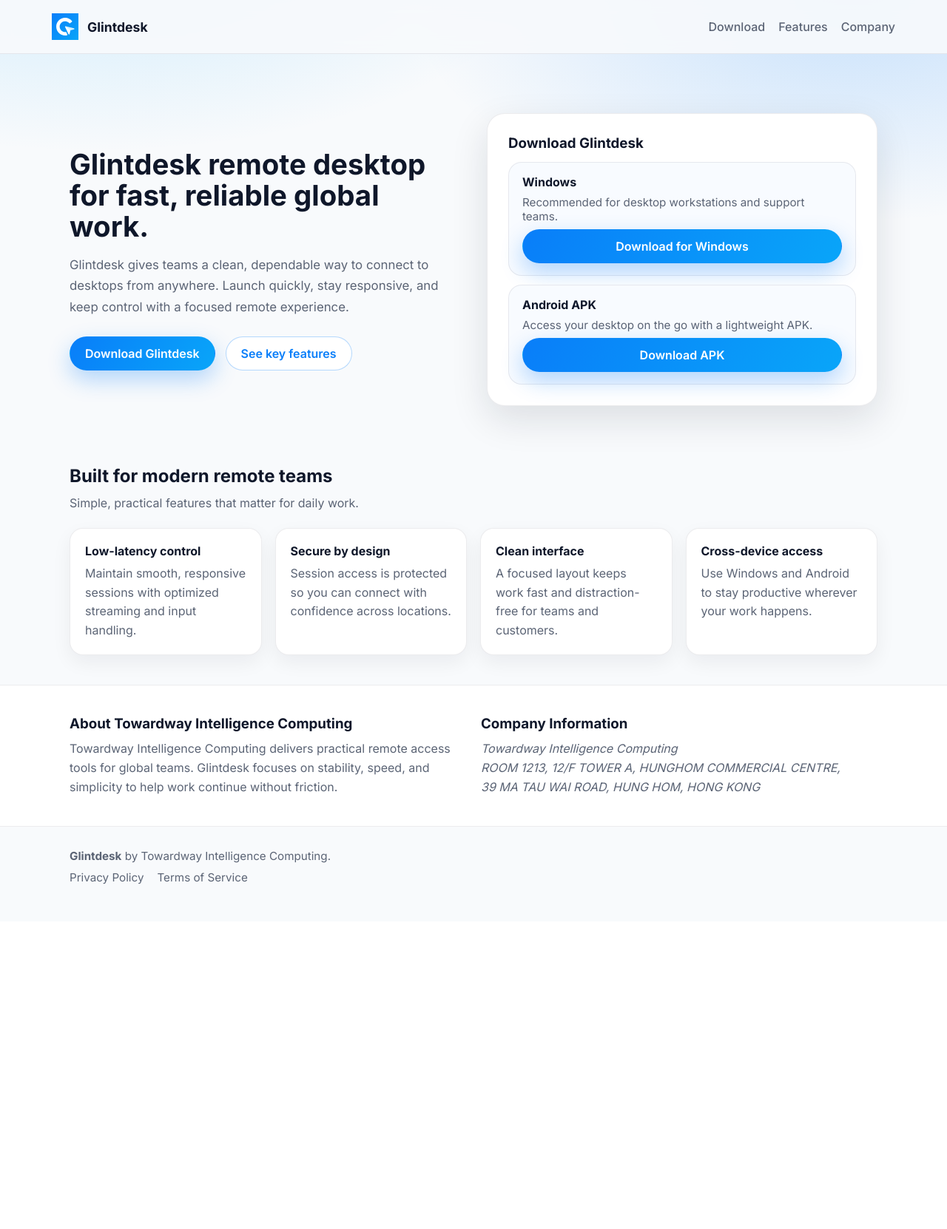
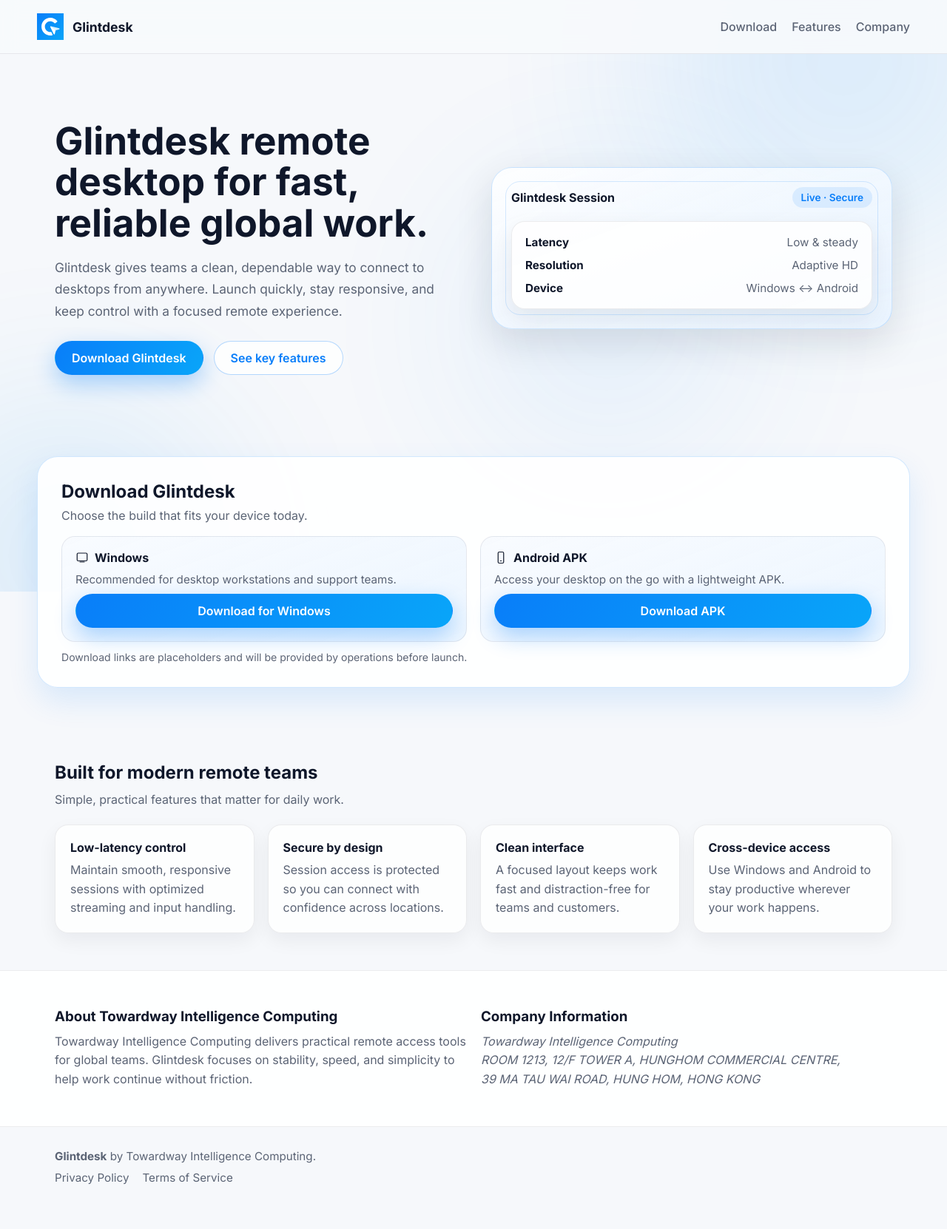
Before and after one commit to caijianmiao8-ai/tarot-test, a Flask app: page /g/remotedesk in a window 1280 px wide. Shown: the whole page at 74% size. Before the commit the page ends 1196 px from the top, so only its background shows below. Run offline with Flask 3, Linux system fonts and the light colour scheme; some libraries are stand-ins or nearby versions.

Commit message:
Polish Glintdesk landing page

```diff
--- a/blueprints/games/remotedesk/templates/games/remotedesk/index.html
+++ b/blueprints/games/remotedesk/templates/games/remotedesk/index.html
@@ -60,29 +60,31 @@
     :root {
       --brand-1: #097EF9;
       --brand-2: #09A5F9;
+      --brand-3: #5CC8FF;
       --ink: #0f172a;
       --muted: #5b6475;
-      --bg: #f8fafc;
-      --card: #ffffff;
+      --bg: #f6f8fb;
+      --card: rgba(255, 255, 255, 0.78);
       --line: rgba(15, 23, 42, 0.08);
       --shadow: 0 18px 50px rgba(15, 23, 42, 0.12);
     }
 
     * { box-sizing: border-box; margin: 0; padding: 0; }
 
+    html { scroll-behavior: smooth; }
+
     body {
       font-family: "Inter", system-ui, -apple-system, "Segoe UI", sans-serif;
       color: var(--ink);
-      background: radial-gradient(1200px 600px at 10% -10%, rgba(9, 165, 249, 0.2), transparent 55%),
-                  radial-gradient(1000px 500px at 90% 0%, rgba(9, 126, 249, 0.2), transparent 60%),
-                  var(--bg);
+      background: var(--bg);
       min-height: 100vh;
+      overflow-x: hidden;
     }
 
     a { color: inherit; text-decoration: none; }
 
     .container {
-      max-width: 1140px;
+      max-width: 1180px;
       margin: 0 auto;
       padding: 0 24px;
     }
@@ -92,7 +94,7 @@
       top: 0;
       z-index: 10;
       background: rgba(248, 250, 252, 0.9);
-      backdrop-filter: blur(10px);
+      backdrop-filter: blur(12px);
       border-bottom: 1px solid var(--line);
     }
 
@@ -119,32 +121,81 @@
 
     .nav-links {
       display: flex;
-      gap: 18px;
+      gap: 20px;
       font-weight: 500;
       color: var(--muted);
     }
 
     .nav-links a:hover { color: var(--ink); }
 
+    .bg-layer {
+      position: fixed;
+      inset: 0;
+      pointer-events: none;
+      z-index: -2;
+      overflow: hidden;
+    }
+
+    .bg-orb {
+      position: absolute;
+      border-radius: 50%;
+      filter: blur(120px);
+      opacity: 0.22;
+      animation: float 14s ease-in-out infinite;
+    }
+
+    .bg-orb.orb-1 {
+      width: 520px;
+      height: 520px;
+      background: linear-gradient(140deg, rgba(9, 126, 249, 0.6), rgba(92, 200, 255, 0.6));
+      top: -200px;
+      right: -120px;
+    }
+
+    .bg-orb.orb-2 {
+      width: 420px;
+      height: 420px;
+      background: linear-gradient(160deg, rgba(9, 165, 249, 0.5), rgba(5, 110, 220, 0.5));
+      bottom: -160px;
+      left: -120px;
+      animation-delay: -6s;
+    }
+
+    .bg-orb.orb-3 {
+      width: 360px;
+      height: 360px;
+      background: linear-gradient(160deg, rgba(9, 126, 249, 0.45), rgba(95, 182, 255, 0.45));
+      top: 30%;
+      left: 50%;
+      transform: translate(-50%, -50%);
+      animation-delay: -3s;
+    }
+
+    @keyframes float {
+      0%, 100% { transform: translateY(0); }
+      50% { transform: translateY(20px); }
+    }
+
     .hero {
-      padding: 80px 0 40px;
+      padding: 90px 0 50px;
+      position: relative;
     }
 
     .hero-grid {
       display: grid;
-      grid-template-columns: repeat(auto-fit, minmax(280px, 1fr));
-      gap: 36px;
+      grid-template-columns: repeat(auto-fit, minmax(300px, 1fr));
+      gap: 48px;
       align-items: center;
     }
 
     .hero h1 {
-      font-size: clamp(2.3rem, 3vw, 3.2rem);
-      line-height: 1.1;
-      margin-bottom: 16px;
+      font-size: clamp(2.6rem, 4vw, 3.6rem);
+      line-height: 1.08;
+      margin-bottom: 18px;
     }
 
     .hero p {
-      font-size: 1.05rem;
+      font-size: 1.08rem;
       color: var(--muted);
       line-height: 1.7;
       margin-bottom: 26px;
@@ -160,7 +211,7 @@
       display: inline-flex;
       align-items: center;
       justify-content: center;
-      padding: 12px 20px;
+      padding: 12px 22px;
       border-radius: 999px;
       border: 1px solid transparent;
       font-weight: 600;
@@ -170,45 +221,126 @@
     .btn-primary {
       background: linear-gradient(120deg, var(--brand-1), var(--brand-2));
       color: #fff;
-      box-shadow: 0 12px 30px rgba(9, 126, 249, 0.3);
+      box-shadow: 0 12px 30px rgba(9, 126, 249, 0.32);
     }
 
-    .btn-primary:hover { transform: translateY(-1px); }
+    .btn-primary:hover { transform: translateY(-2px); }
 
     .btn-outline {
       border-color: rgba(9, 126, 249, 0.3);
       color: var(--brand-1);
-      background: #fff;
+      background: rgba(255, 255, 255, 0.8);
     }
 
-    .hero-card {
-      background: var(--card);
-      border-radius: 24px;
+    .hero-visual {
+      position: relative;
+      border-radius: 28px;
+      padding: 26px;
+      background: linear-gradient(160deg, rgba(255, 255, 255, 0.85), rgba(230, 242, 255, 0.8));
+      border: 1px solid rgba(9, 126, 249, 0.18);
       box-shadow: var(--shadow);
-      padding: 28px;
-      border: 1px solid var(--line);
+      overflow: hidden;
     }
 
-    .hero-card h3 { margin-bottom: 14px; }
+    .hero-visual::after {
+      content: "";
+      position: absolute;
+      inset: 18px;
+      border-radius: 20px;
+      border: 1px solid rgba(9, 126, 249, 0.16);
+      pointer-events: none;
+    }
 
-    .download-list {
+    .hero-visual-top {
+      display: flex;
+      justify-content: space-between;
+      align-items: center;
+      margin-bottom: 18px;
+    }
+
+    .hero-status {
+      display: inline-flex;
+      align-items: center;
+      gap: 8px;
+      padding: 6px 12px;
+      border-radius: 999px;
+      background: rgba(9, 126, 249, 0.1);
+      color: var(--brand-1);
+      font-weight: 600;
+      font-size: 0.85rem;
+    }
+
+    .hero-panel {
+      border-radius: 18px;
+      padding: 18px;
+      background: rgba(255, 255, 255, 0.82);
+      border: 1px solid rgba(15, 23, 42, 0.08);
+      box-shadow: 0 12px 30px rgba(15, 23, 42, 0.08);
       display: grid;
       gap: 12px;
     }
 
+    .hero-panel-row {
+      display: flex;
+      align-items: center;
+      justify-content: space-between;
+      font-size: 0.95rem;
+      color: var(--muted);
+    }
+
+    .hero-panel-row strong { color: var(--ink); }
+
+    section { padding: 50px 0; }
+
+    .download-section {
+      margin-top: 10px;
+      border-radius: 28px;
+      background: rgba(255, 255, 255, 0.9);
+      border: 1px solid rgba(9, 126, 249, 0.18);
+      box-shadow: 0 18px 40px rgba(9, 126, 249, 0.12);
+      padding: 32px;
+    }
+
+    .download-header {
+      display: flex;
+      align-items: center;
+      justify-content: space-between;
+      flex-wrap: wrap;
+      gap: 10px;
+      margin-bottom: 18px;
+    }
+
+    .download-grid {
+      display: grid;
+      gap: 18px;
+      grid-template-columns: repeat(auto-fit, minmax(240px, 1fr));
+    }
+
     .download-item {
-      padding: 16px 18px;
+      padding: 18px;
       border-radius: 18px;
-      border: 1px solid var(--line);
-      background: #f8fbff;
-      display: flex;
-      flex-direction: column;
-      gap: 8px;
+      border: 1px solid rgba(15, 23, 42, 0.08);
+      background: linear-gradient(160deg, rgba(248, 251, 255, 0.95), rgba(235, 245, 255, 0.9));
+      display: grid;
+      gap: 10px;
     }
 
     .download-item span { color: var(--muted); font-size: 0.95rem; }
 
-    section { padding: 40px 0; }
+    .download-badge {
+      display: inline-flex;
+      align-items: center;
+      gap: 8px;
+      font-weight: 600;
+    }
+
+    .download-badge svg { width: 18px; height: 18px; }
+
+    .download-note {
+      font-size: 0.88rem;
+      color: var(--muted);
+      margin-top: 12px;
+    }
 
     .feature-grid {
       display: grid;
@@ -220,8 +352,15 @@
       background: var(--card);
       border-radius: 18px;
       padding: 20px;
-      border: 1px solid var(--line);
+      border: 1px solid rgba(15, 23, 42, 0.08);
       box-shadow: 0 10px 26px rgba(15, 23, 42, 0.06);
+      backdrop-filter: blur(6px);
+      transition: transform 0.2s ease, box-shadow 0.2s ease;
+    }
+
+    .feature:hover {
+      transform: translateY(-4px);
+      box-shadow: 0 16px 32px rgba(15, 23, 42, 0.1);
     }
 
     .feature h4 { margin-bottom: 8px; }
@@ -229,9 +368,9 @@
     .feature p { color: var(--muted); line-height: 1.6; }
 
     .about {
-      background: #ffffff;
-      border-top: 1px solid var(--line);
-      border-bottom: 1px solid var(--line);
+      background: rgba(255, 255, 255, 0.9);
+      border-top: 1px solid rgba(15, 23, 42, 0.08);
+      border-bottom: 1px solid rgba(15, 23, 42, 0.08);
     }
 
     .about-grid {
@@ -246,7 +385,7 @@
     .about p, .about address { color: var(--muted); line-height: 1.6; }
 
     footer {
-      padding: 30px 0 50px;
+      padding: 30px 0 60px;
       color: var(--muted);
       font-size: 0.95rem;
     }
@@ -262,12 +401,23 @@
 
     .footer-links a:hover { color: var(--ink); }
 
-    @media (max-width: 720px) {
+    @media (max-width: 768px) {
       .nav-links { display: none; }
+      .hero { padding-top: 70px; }
+    }
+
+    @media (prefers-reduced-motion: reduce) {
+      .bg-orb { animation: none; }
     }
   </style>
 </head>
 <body>
+  <div class="bg-layer" aria-hidden="true">
+    <div class="bg-orb orb-1"></div>
+    <div class="bg-orb orb-2"></div>
+    <div class="bg-orb orb-3"></div>
+  </div>
+
   <header>
     <div class="container nav">
       <div class="logo">
@@ -315,21 +465,55 @@
             <a class="btn btn-outline" href="#features">See key features</a>
           </div>
         </div>
-        <div class="hero-card" id="downloads">
-          <h3>Download Glintdesk</h3>
-          <div class="download-list">
-            <div class="download-item">
-              <strong>Windows</strong>
-              <span>Recommended for desktop workstations and support teams.</span>
-              <a class="btn btn-primary" href="/downloads/glintdesk-windows.exe">Download for Windows</a>
-            </div>
-            <div class="download-item">
-              <strong>Android APK</strong>
-              <span>Access your desktop on the go with a lightweight APK.</span>
-              <a class="btn btn-primary" href="/downloads/glintdesk-android.apk">Download APK</a>
-            </div>
+        <div class="hero-visual" aria-label="Glintdesk preview">
+          <div class="hero-visual-top">
+            <strong>Glintdesk Session</strong>
+            <span class="hero-status">Live · Secure</span>
+          </div>
+          <div class="hero-panel">
+            <div class="hero-panel-row"><strong>Latency</strong><span>Low & steady</span></div>
+            <div class="hero-panel-row"><strong>Resolution</strong><span>Adaptive HD</span></div>
+            <div class="hero-panel-row"><strong>Device</strong><span>Windows ↔ Android</span></div>
           </div>
         </div>
+      </div>
+    </section>
+
+    <section id="downloads">
+      <div class="container download-section">
+        <div class="download-header">
+          <div>
+            <h2>Download Glintdesk</h2>
+            <p style="color: var(--muted); margin-top: 8px;">Choose the build that fits your device today.</p>
+          </div>
+        </div>
+        <div class="download-grid">
+          <div class="download-item">
+            <div class="download-badge">
+              <svg viewBox="0 0 24 24" fill="none" stroke="currentColor" stroke-width="1.6" stroke-linecap="round" stroke-linejoin="round" aria-hidden="true">
+                <rect x="3" y="4" width="18" height="14" rx="2"></rect>
+                <path d="M8 20h8"></path>
+              </svg>
+              <strong>Windows</strong>
+            </div>
+            <span>Recommended for desktop workstations and support teams.</span>
+            <!-- Ops: replace with final Windows download URL -->
+            <a class="btn btn-primary" href="https://download.glintdesk.com/windows">Download for Windows</a>
+          </div>
+          <div class="download-item">
+            <div class="download-badge">
+              <svg viewBox="0 0 24 24" fill="none" stroke="currentColor" stroke-width="1.6" stroke-linecap="round" stroke-linejoin="round" aria-hidden="true">
+                <rect x="7" y="2" width="10" height="20" rx="2"></rect>
+                <path d="M11 18h2"></path>
+              </svg>
+              <strong>Android APK</strong>
+            </div>
+            <span>Access your desktop on the go with a lightweight APK.</span>
+            <!-- Ops: replace with final Android download URL -->
+            <a class="btn btn-primary" href="https://download.glintdesk.com/android">Download APK</a>
+          </div>
+        </div>
+        <p class="download-note">Download links are placeholders and will be provided by operations before launch.</p>
       </div>
     </section>
 
```
Also changed, not shown: DEPLOYMENT_GUIDE_GLINTDESK.md (added, +28 -0 lines).
